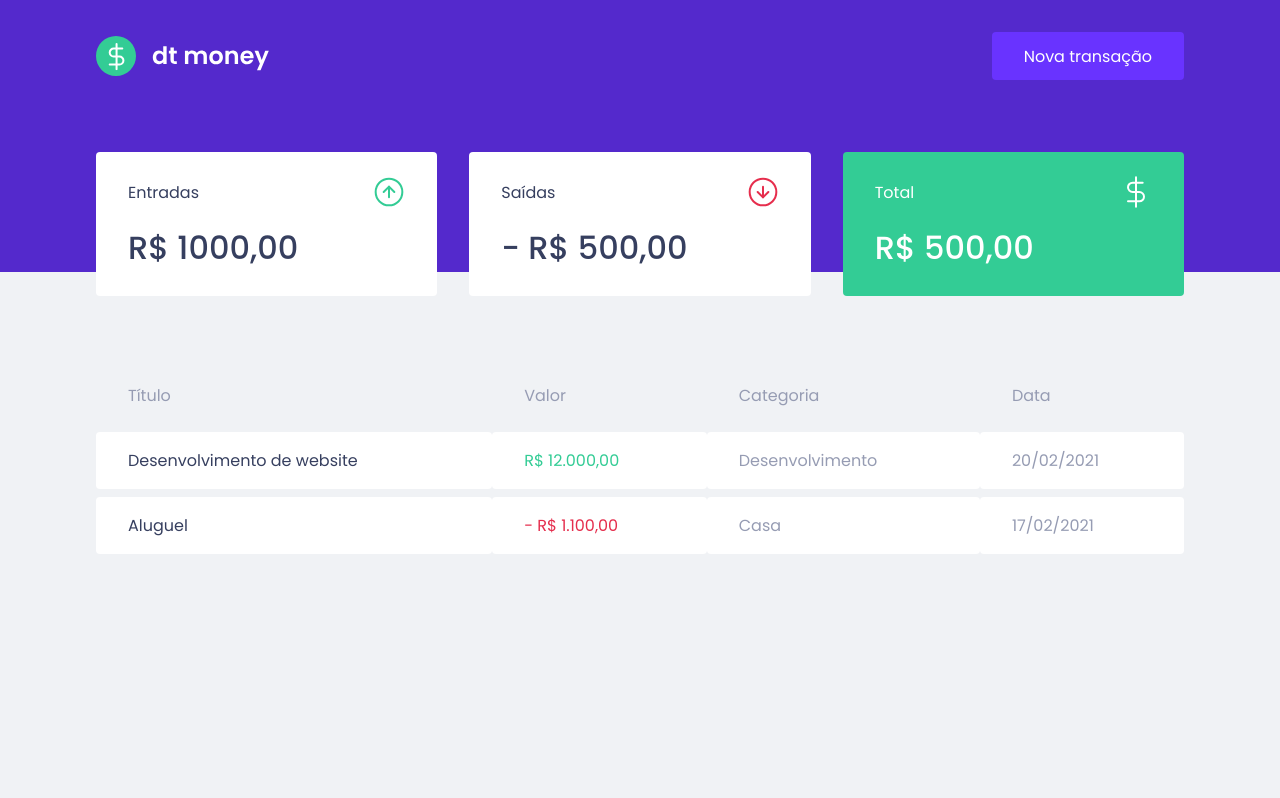
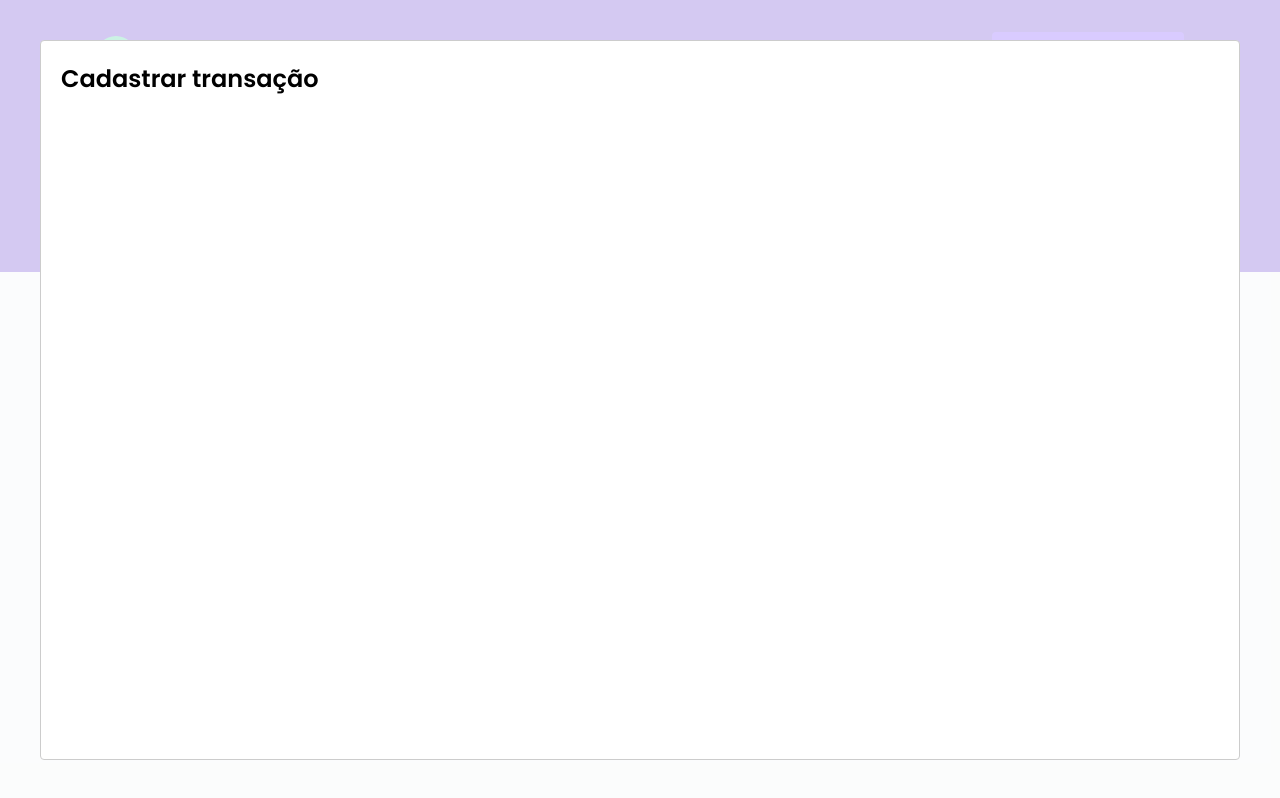
Before and after one commit to rafaelramosdev/ignite-reactjs-chapter-II-dt-money, a React (Vite) app: page / in a window 1280 px wide. Both pictures are taken after a click on the button "Nova transação". Built offline with nearby package versions, Linux system fonts and the light colour scheme; what miragejs would draw is missing.

Commit message:
feat: create and configure newTransactionModal component

```diff
--- a/src/App.tsx
+++ b/src/App.tsx
@@ -1,13 +1,34 @@
+import { useState } from 'react'
+
+import Modal from 'react-modal'
+
 import { Header } from "./components/Header";
 import { Dashboard } from "./components/Dashboard";
+import { NewTransactionModal } from './components/NewTransactionModal';
 
 import { GlobalStyle } from "./styles/global";
 
+Modal.setAppElement('#root')
+
 export function App() {
+  const [isNewTransactionModalOpen, setIsNewTransactionModalOpen] = useState(false);
+
+  function handleOpenNewTransactionModal() {
+    setIsNewTransactionModalOpen(true)
+  }
+
+  function handleCloseNewTransactionModal() {
+    setIsNewTransactionModalOpen(false)
+  }
+
   return (
     <>
-      <Header />
+      <Header onOpenNewTransactionModal={handleOpenNewTransactionModal} />
       <Dashboard />
+      <NewTransactionModal
+        isOpen={isNewTransactionModalOpen}
+        onRequestClose={handleCloseNewTransactionModal}
+      />
       <GlobalStyle />
     </>
   )
--- a/src/components/Header/index.tsx
+++ b/src/components/Header/index.tsx
@@ -2,12 +2,16 @@
 
 import { Container, Content } from './styles'
 
-export function Header() {
+interface HeaderProps {
+  onOpenNewTransactionModal: () => void;
+}
+
+export function Header({ onOpenNewTransactionModal }: HeaderProps) {
   return (
     <Container>
       <Content>
         <img src={logoImg} alt="dt money" />
-        <button type="button">
+        <button type="button" onClick={onOpenNewTransactionModal}>
           Nova transação
         </button>
       </Content>
--- /dev/null
+++ b/src/components/NewTransactionModal/index.tsx
@@ -0,0 +1,21 @@
+import Modal from 'react-modal'
+
+import { Container } from './styles'
+
+interface NewTransactionModalProps {
+  isOpen: boolean;
+  onRequestClose: () => void;
+}
+
+export function NewTransactionModal({ isOpen, onRequestClose }: NewTransactionModalProps) {
+  return (
+    <Container>
+      <Modal
+        isOpen={isOpen}
+        onRequestClose={onRequestClose}
+      >
+        <h2>Cadastrar transação</h2>
+      </Modal>
+    </Container>
+  )
+}
--- /dev/null
+++ b/src/components/NewTransactionModal/styles.ts
@@ -0,0 +1,5 @@
+import styled from 'styled-components'
+
+export const Container = styled.div`
+
+`
```
